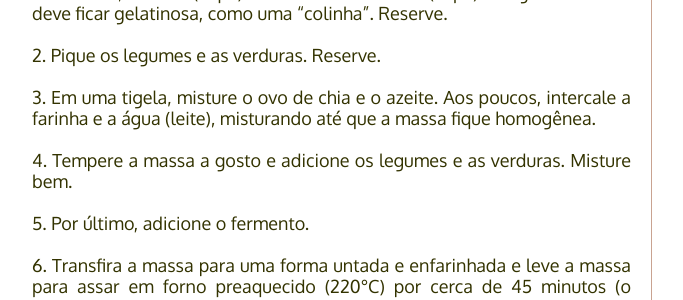
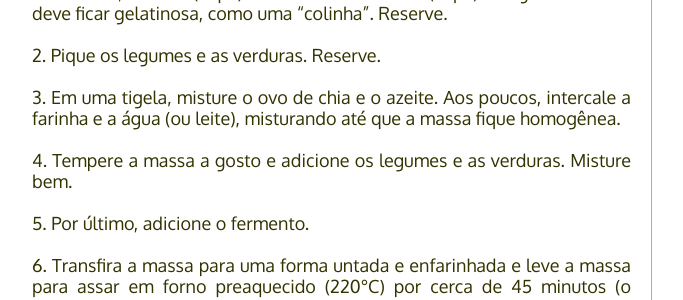
Before and after one commit to PaneladePau/paneladepau-jekyll-blog, a Jekyll site: the page built from _posts/2016-10-18-torta-de-legumes.md, in a window 1280 px wide and 900 px high, scrolled down 1194 px. Shown: the part 174-474 px from the top of the window, without its empty margins (138-821 px from the left). Built offline with Jekyll 4.4.1, drawn with Linux system fonts in a browser that asks for light colours; nearby versions of some CDN libraries; some web fonts are replaced.

Commit message:
“update”

```diff
--- a/_posts/2016-10-18-torta-de-legumes.md
+++ b/_posts/2016-10-18-torta-de-legumes.md
@@ -37,7 +37,7 @@ Bora para a cozinha?
 
 1. Comece preparando o ovo de chia. Para isso, hidrate, por cerca de 10 a 15 minutos, 1 colher (sopa) de chia em 3 colheres (sopa) de água. A textura deve ficar gelatinosa, como uma "colinha". Reserve.
 2. Pique os legumes e as verduras. Reserve.
-3. Em uma tigela, misture o ovo de chia e o azeite. Aos poucos, intercale a farinha e a água (leite), misturando até que a massa fique homogênea.
+3. Em uma tigela, misture o ovo de chia e o azeite. Aos poucos, intercale a farinha e a água (ou leite), misturando até que a massa fique homogênea.
 4. Tempere a massa a gosto e adicione os legumes e as verduras. Misture bem.
 5. Por último, adicione o fermento.
 6. Transfira a massa para uma forma untada e enfarinhada e leve a massa para assar em forno preaquecido (220°C) por cerca de 45 minutos (o tempo pode variar um pouco, dependendo do forno).
```
